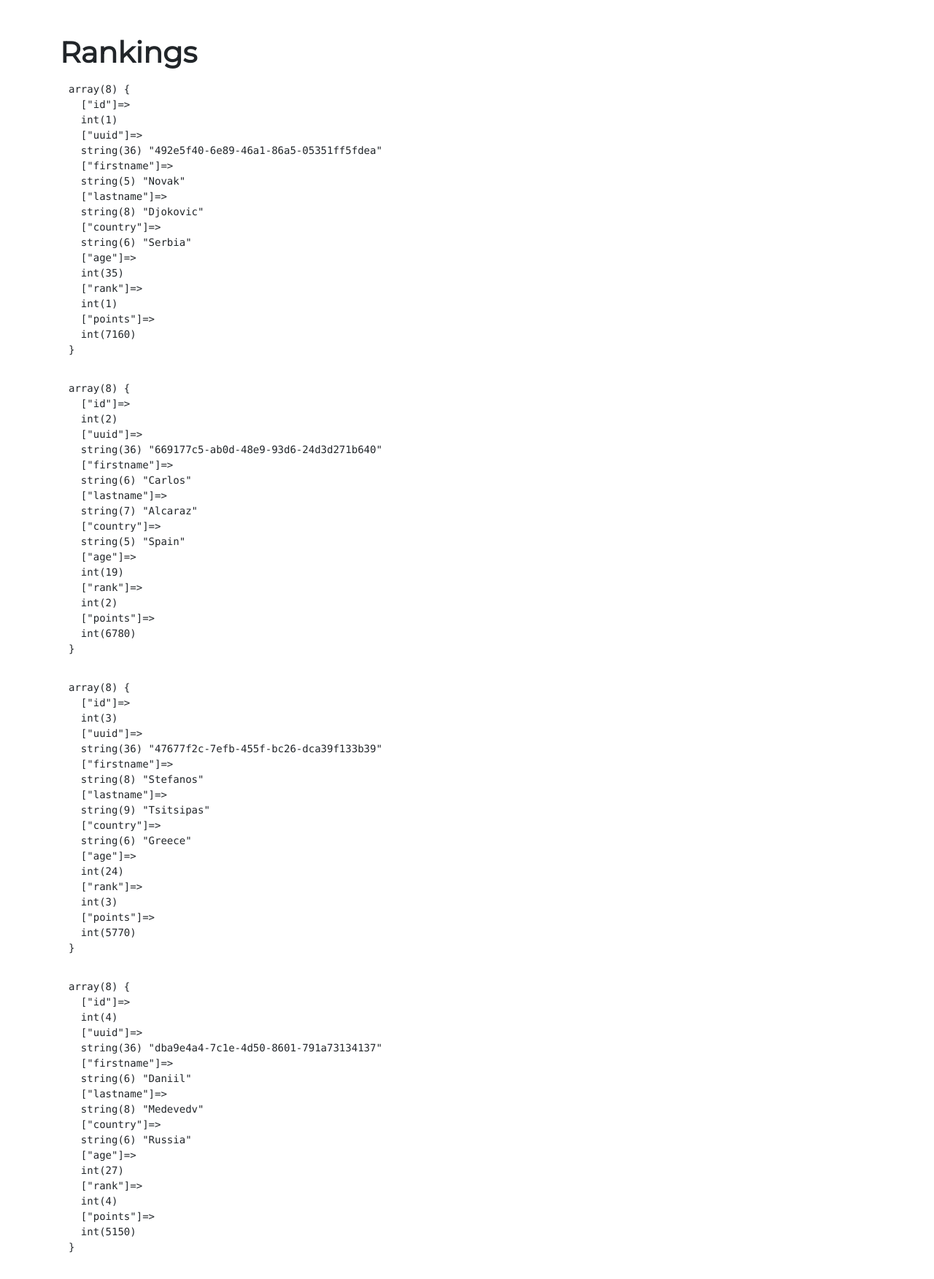
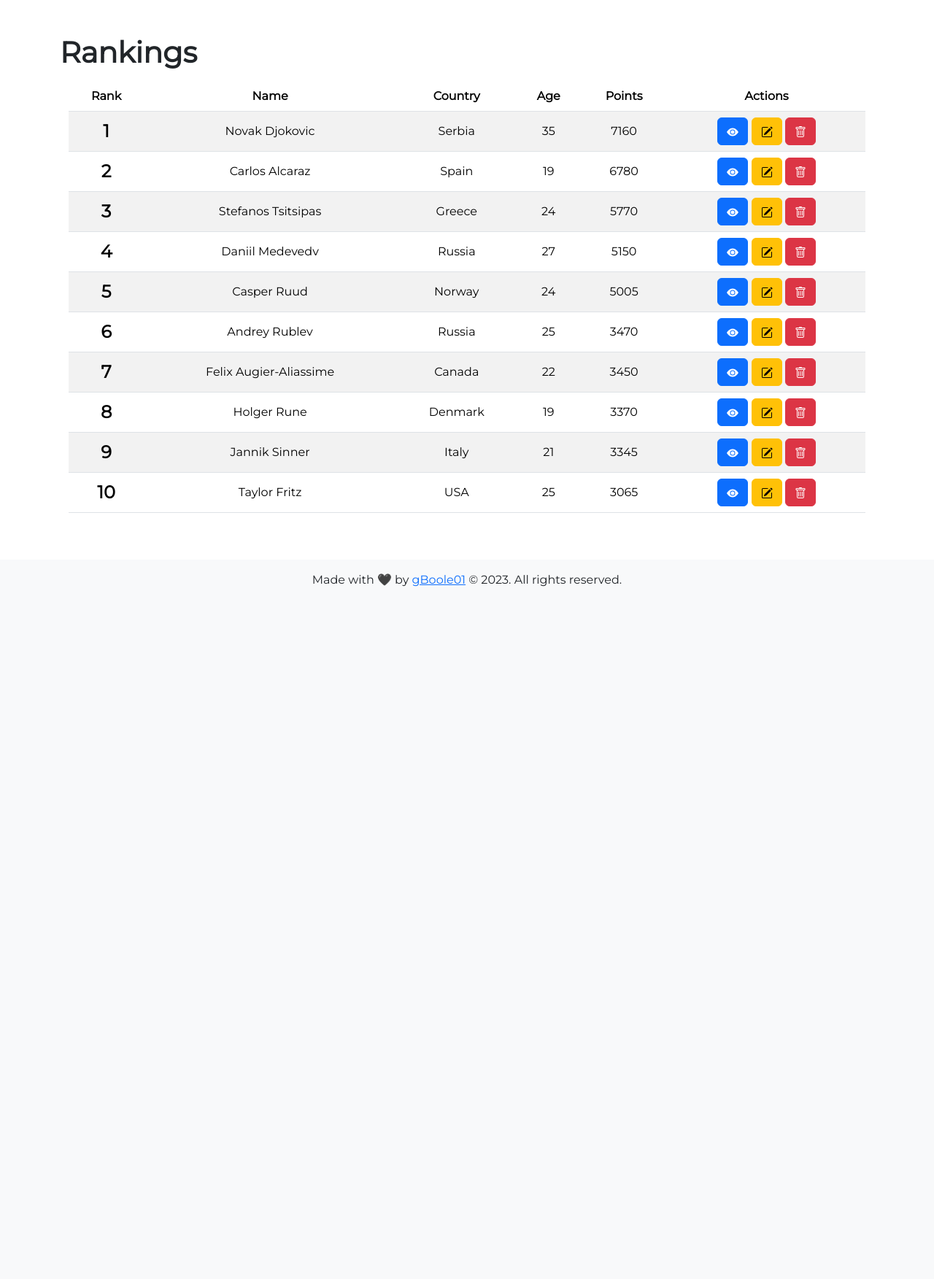
Before and after one commit to gBoole01/simple-atp-crud-php, a PHP site: page /rankings.php in a window 1280 px wide. Shown: the part 56-1809 px from the top of the page at 73% size. After the commit the page ends 860 px from the top, so only its background shows below. Run offline with PHP 8.4, Linux system fonts and the light colour scheme; data comes from the database, SQL or seed files in the repository.

Commit message:
feat: add Rankings page content

```diff
--- a/src/rankings.php
+++ b/src/rankings.php
@@ -1,5 +1,23 @@
 <?php
 require('lib/dbConnect.php');
+
+function asciiToEmoji($ascii)
+{
+    // Split the ASCII string into two characters
+    $char1 = $ascii[0];
+    $char2 = $ascii[1];
+
+    // Calculate the code point for the first character
+    $code1 = ord($char1) - 65 + 127462;
+
+    // Calculate the code point for the second character
+    $code2 = ord($char2) - 65 + 127462;
+
+    // Combine the code points into a single emoji
+    $emoji = mb_convert_encoding("&#$code1;&#$code2;", "UTF-8", "HTML-ENTITIES");
+
+    return $emoji;
+}
 
 $pdo = dbConnect();
 $sql = "SELECT * FROM players ORDER BY rank";
@@ -10,9 +28,50 @@ $result = $stmt->fetchAll();
 include('inc/header.php'); ?>
 <h1 class="fw-bolder mb-3">Rankings</h1>
 <div class="container-fluid d-flex flex-column gap-3">
-    <?php foreach ($result as $player) { ?>
-        <!-- TODO: Create Rankings Table -->
-        <pre><?= var_dump($player) ?></pre>
-    <?php } ?>
+    <div class="table-responsive">
+        <table class="table table-striped align-middle text-center">
+            <thead>
+                <tr>
+                    <th>Rank</th>
+                    <th>Name</th>
+                    <th>Country</th>
+                    <th>Age</th>
+                    <th>Points</th>
+                    <th>Actions</th>
+                </tr>
+            </thead>
+            <tbody>
+                <?php foreach ($result as $player) { ?>
+                    <tr>
+                        <td class="fs-4 fw-bold"><?= $player["rank"] ?></td>
+                        <td><?= $player["firstname"] . " " . $player["lastname"] ?></td>
+                        <td><?= $player["country"] ?></td>
+                        <td><?= $player["age"] ?></td>
+                        <td><?= $player["points"] ?></td>
+                        <td>
+                            <a class="btn btn-primary" href="/viewPlayer.php?id=<?= $player["uuid"] ?>">
+                                <svg xmlns="http://www.w3.org/2000/svg" width="16" height="16" fill="currentColor" class="bi bi-eye-fill" viewBox="0 0 16 16">
+                                    <path d="M10.5 8a2.5 2.5 0 1 1-5 0 2.5 2.5 0 0 1 5 0z" />
+                                    <path d="M0 8s3-5.5 8-5.5S16 8 16 8s-3 5.5-8 5.5S0 8 0 8zm8 3.5a3.5 3.5 0 1 0 0-7 3.5 3.5 0 0 0 0 7z" />
+                                </svg>
+                            </a>
+                            <a class="btn btn-warning" href="/editPlayer.php?id=<?= $player["uuid"] ?>">
+                                <svg xmlns="http://www.w3.org/2000/svg" width="16" height="16" fill="currentColor" class="bi bi-pencil-square" viewBox="0 0 16 16">
+                                    <path d="M15.502 1.94a.5.5 0 0 1 0 .706L14.459 3.69l-2-2L13.502.646a.5.5 0 0 1 .707 0l1.293 1.293zm-1.75 2.456-2-2L4.939 9.21a.5.5 0 0 0-.121.196l-.805 2.414a.25.25 0 0 0 .316.316l2.414-.805a.5.5 0 0 0 .196-.12l6.813-6.814z" />
+                                    <path fill-rule="evenodd" d="M1 13.5A1.5 1.5 0 0 0 2.5 15h11a1.5 1.5 0 0 0 1.5-1.5v-6a.5.5 0 0 0-1 0v6a.5.5 0 0 1-.5.5h-11a.5.5 0 0 1-.5-.5v-11a.5.5 0 0 1 .5-.5H9a.5.5 0 0 0 0-1H2.5A1.5 1.5 0 0 0 1 2.5v11z" />
+                                </svg>
+                            </a>
+                            <a class="btn btn-danger" href="/deletePlayer.php?id=<?= $player["uuid"] ?>">
+                                <svg xmlns="http://www.w3.org/2000/svg" width="16" height="16" fill="currentColor" class="bi bi-trash" viewBox="0 0 16 16">
+                                    <path d="M5.5 5.5A.5.5 0 0 1 6 6v6a.5.5 0 0 1-1 0V6a.5.5 0 0 1 .5-.5zm2.5 0a.5.5 0 0 1 .5.5v6a.5.5 0 0 1-1 0V6a.5.5 0 0 1 .5-.5zm3 .5a.5.5 0 0 0-1 0v6a.5.5 0 0 0 1 0V6z" />
+                                    <path fill-rule="evenodd" d="M14.5 3a1 1 0 0 1-1 1H13v9a2 2 0 0 1-2 2H5a2 2 0 0 1-2-2V4h-.5a1 1 0 0 1-1-1V2a1 1 0 0 1 1-1H6a1 1 0 0 1 1-1h2a1 1 0 0 1 1 1h3.5a1 1 0 0 1 1 1v1zM4.118 4 4 4.059V13a1 1 0 0 0 1 1h6a1 1 0 0 0 1-1V4.059L11.882 4H4.118zM2.5 3V2h11v1h-11z" />
+                                </svg>
+                            </a>
+                        </td>
+                    </tr>
+                <?php } ?>
+            </tbody>
+        </table>
+    </div>
 </div>
 <?php include('inc/footer.php');
```
